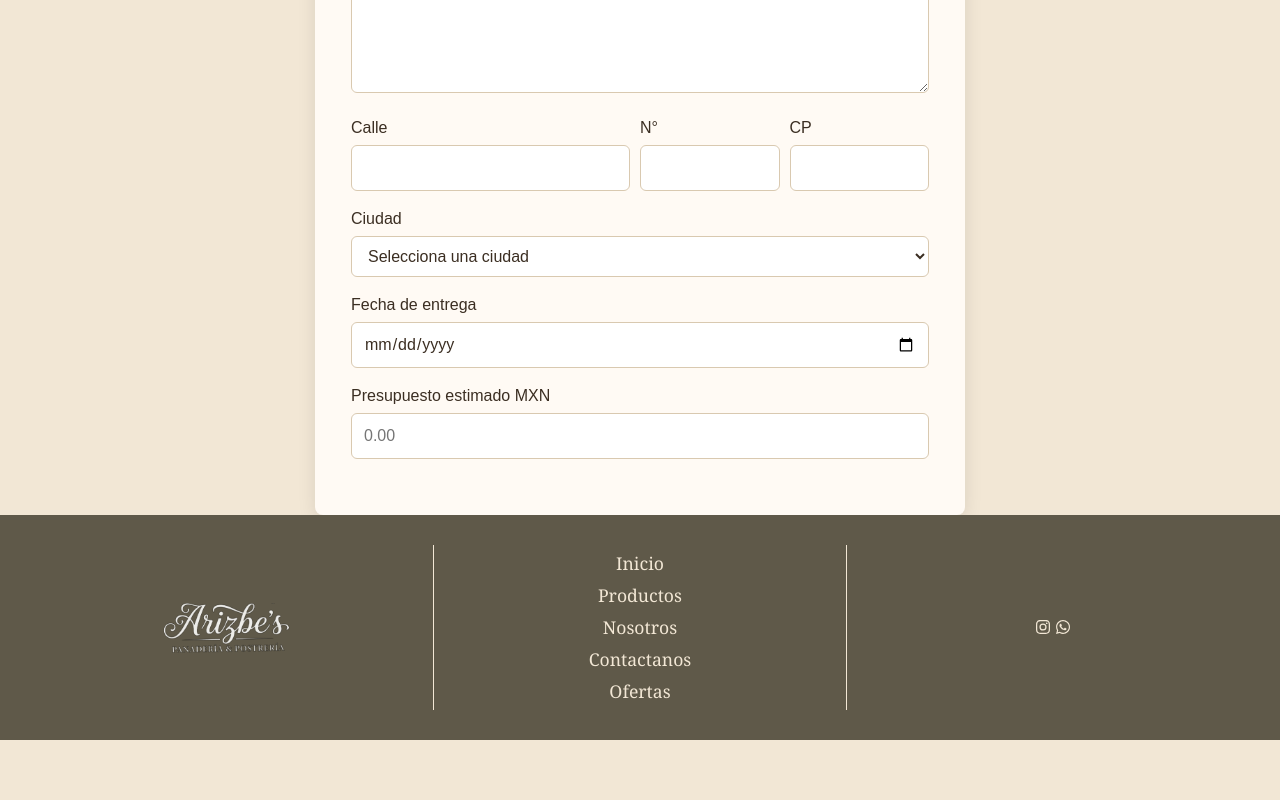
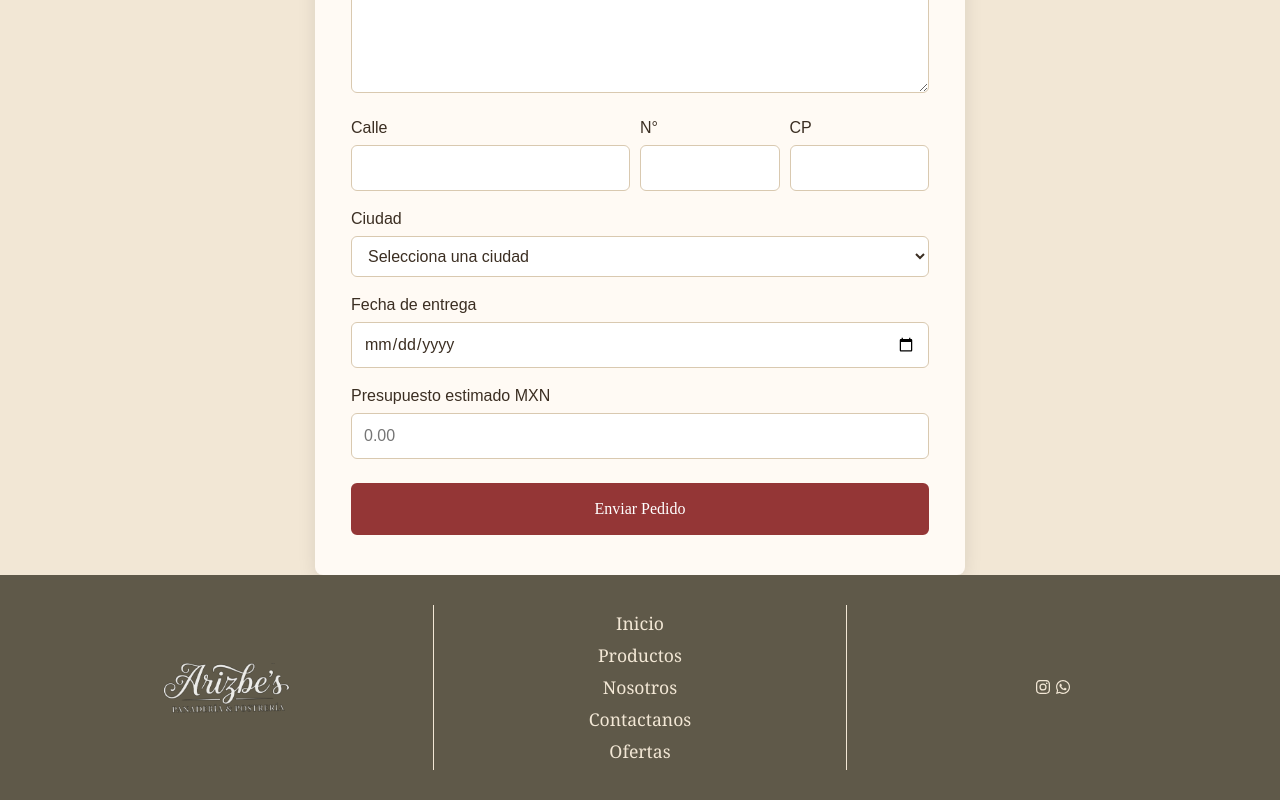
Before and after one commit to Chamo1507/Arizbe-s-React, a React (Vite) app: page /Contacto in a window 1280 px wide. Shown: the part 828-1628 px from the top of the page. Before the commit the page ends 1568 px from the top, so only its background shows below. Built offline with nearby package versions, Linux system fonts and the light colour scheme.

Commit message:
Feat(Moises): Integré el boton para el formulario

```diff
--- /dev/null
+++ b/src/components/Btn/Btn.css
@@ -0,0 +1,28 @@
+.btn-formulario {
+  width: 100%;
+  box-sizing: border-box;
+  padding: 12px;
+  background-color: #943636;
+  color: #fff;
+  border: 2px solid #943636;
+  border-radius: 6px;
+  font-size: 16px;
+  font-family: "Balthazar", serif;
+  cursor: pointer;
+  transition: background-color 0.2s ease, transform 0.2s ease;
+}
+
+.btn-formulario:hover {
+  background-color: #7a2a2a;
+  transform: translateY(-1px);
+}
+
+.btn-formulario:active {
+  transform: translateY(0);
+}
+
+.btn-group {
+  display: flex;
+  gap: 10px;
+  margin-top: 24px;
+}
--- /dev/null
+++ b/src/components/Btn/Btn.jsx
@@ -0,0 +1,11 @@
+import "./Btn.css";
+
+const Btn = ({ texto = "Enviar", tipo = "button", onClick }) => {
+  return (
+    <button type={tipo} className="btn-formulario" onClick={onClick}>
+      {texto}
+    </button>
+  );
+};
+
+export default Btn;
--- a/src/components/PHFormulario/PHFormulario.jsx
+++ b/src/components/PHFormulario/PHFormulario.jsx
@@ -1,4 +1,6 @@
+import Btn from "../Btn/Btn";
 import "./PHFormulario.css";
+
 const PHFormulario = () => {
   return (
     <section className="contacto-formulario-container">
@@ -134,7 +136,9 @@ const PHFormulario = () => {
               />
             </div>
 
-            {/* Aquí después ponemos tu componente BFormulario */}
+            <div className="btn-group">
+              <Btn tipo="submit" texto="Enviar Pedido" />
+            </div>
           </fieldset>
         </form>
       </div>
```
